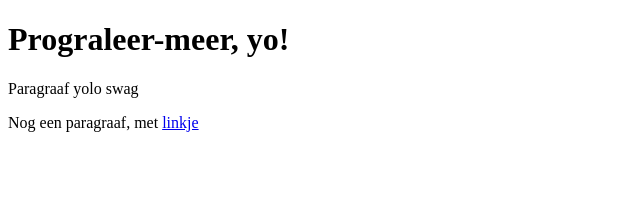
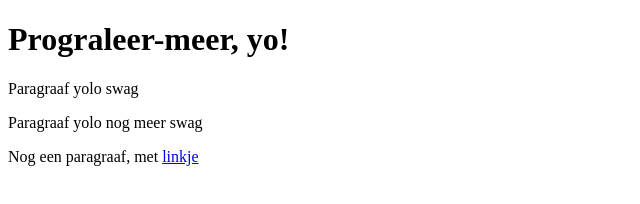
Before and after one commit to anjakoopman/prograleer-meer, a website: page index.html in a window 1280 px wide. Shown: the whole page, without its empty margins (0-640 px from the left). Drawn offline with Linux system fonts and the light colour scheme.

Commit message:
meer swag

```diff
--- a/index.html
+++ b/index.html
@@ -19,6 +19,7 @@
     </h1>
     <!-- Paragraaf -->
     <p>Paragraaf yolo swag</p>
+    <p>Paragraaf yolo nog meer swag</p>
     <p>Nog een paragraaf, met <a href="https://google.com">linkje</a></p>
   </body>
 </html>
```
